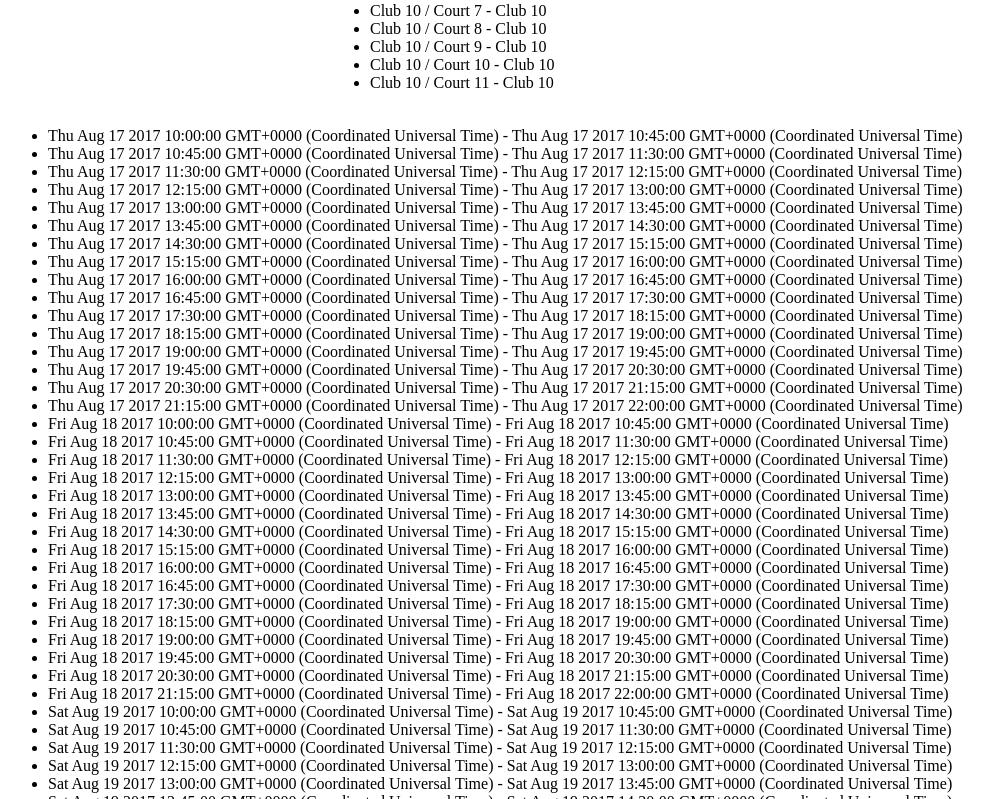
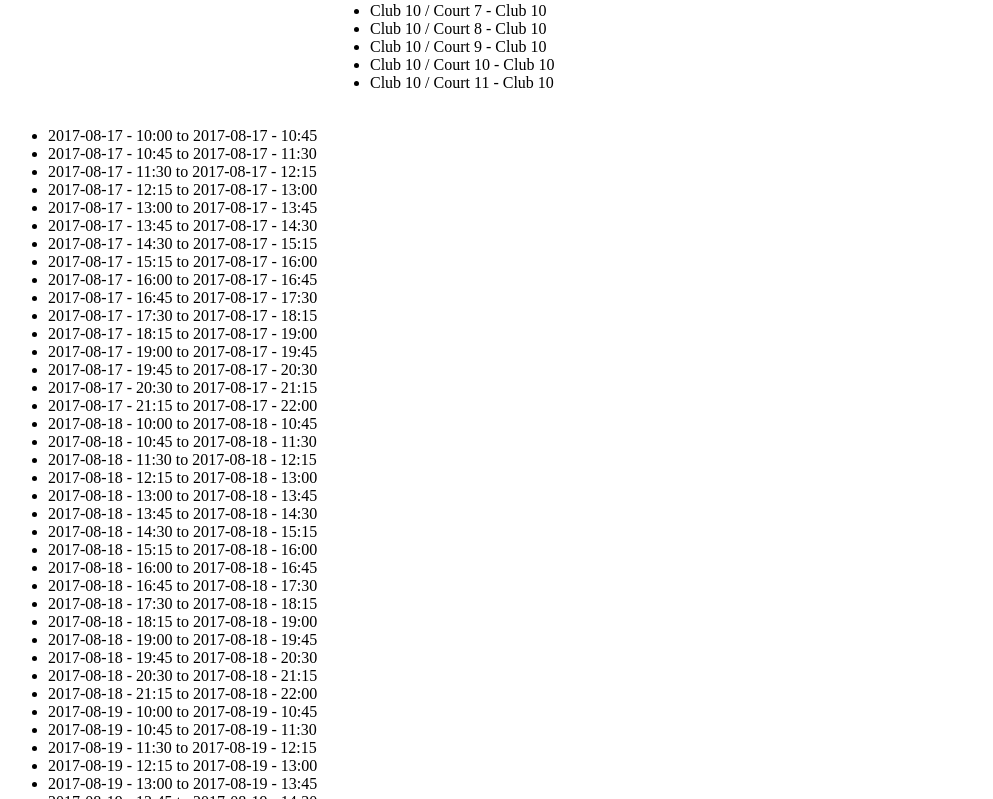
Before and after one commit to alayham/ngSquashBooking, an Angular app: page / in a window 1280 px wide. Shown: the part 3301-4100 px from the top of the page, without its empty margins (0-993 px from the left). Built offline with nearby package versions, Linux system fonts and the light colour scheme.

Commit message:
Better display of dates

```diff
--- a/src/app/admin/slot-view/slot-view.component.html
+++ b/src/app/admin/slot-view/slot-view.component.html
@@ -1,5 +1,5 @@
 <ul data-testing>
 <li *ngFor="let slot of scheduler.timeSlots">
-  {{ slot.startDate }} - {{ slot.endDate }}
-</li>
+    {{ slot.startDate | date:'y-MM-dd - H:mm' }} to {{ slot.endDate  | date:'y-MM-dd - H:mm'}}
+  </li>
 </ul>
```
